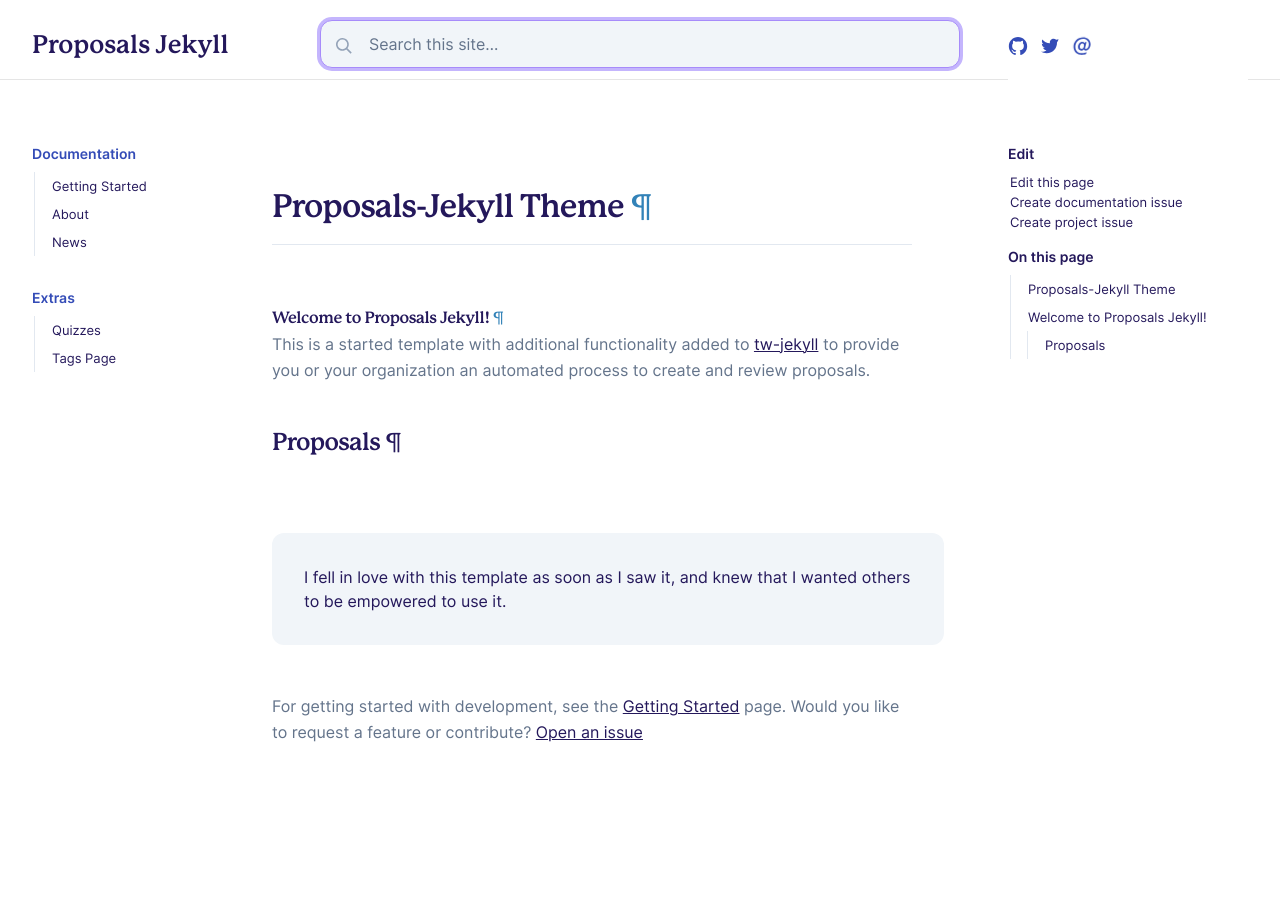
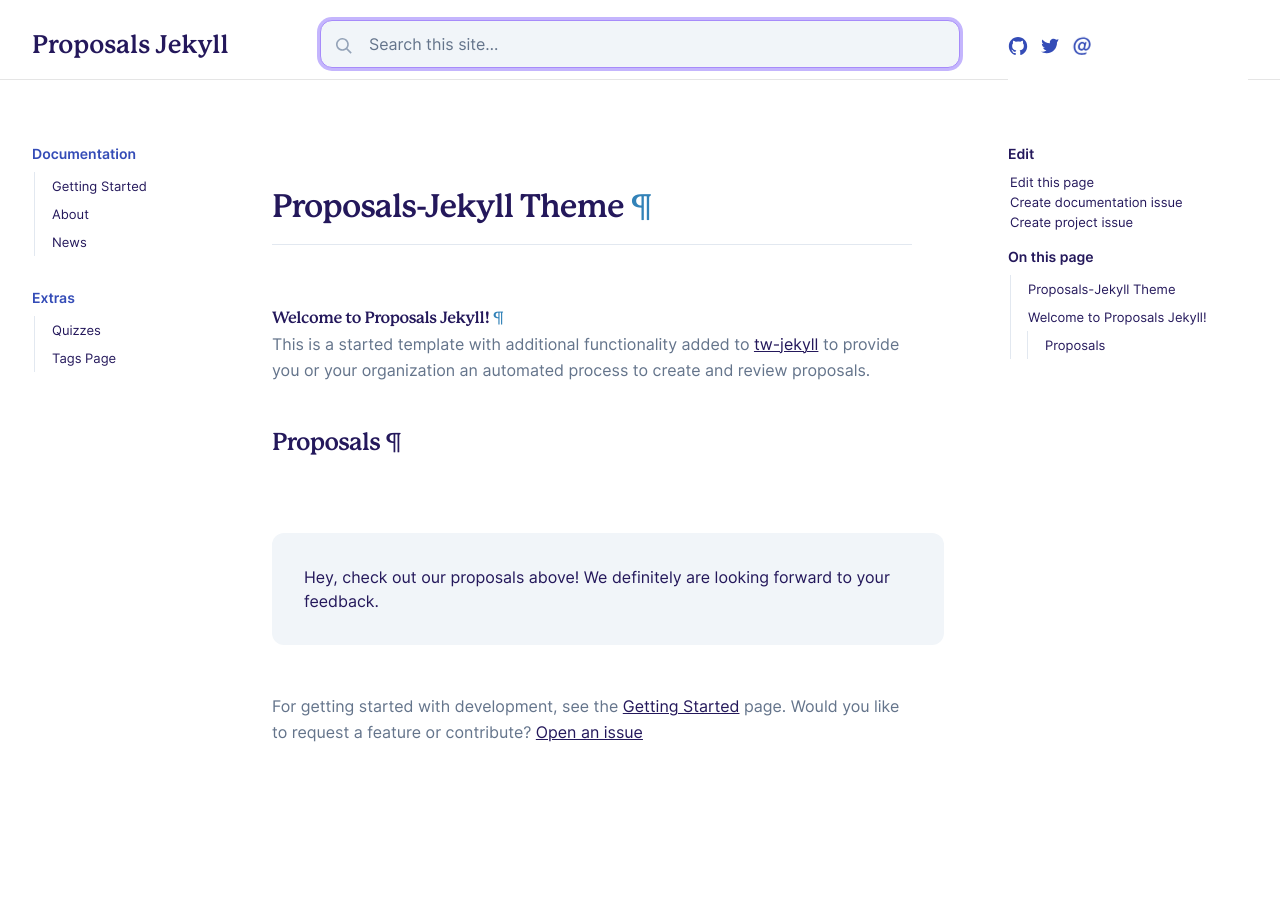
Before and after one commit to vsoch/proposal-jekyll, a Jekyll site: the page built from docs/pages/index.md, in a window 1280 px wide. Built offline with Jekyll 4.4.1, drawn with Linux system fonts in a browser that asks for light colours.

```diff
--- a/docs/pages/index.md
+++ b/docs/pages/index.md
@@ -20,6 +20,6 @@ to provide you or your organization an automated process to create and review pr
 
 {% endif %}
 
-{% include callout.html text="I fell in love with this template as soon as I saw it, and knew that I wanted others to be empowered to use it." %}
+{% include callout.html text="Hey, check out our proposals above! We definitely are looking forward to your feedback." %}
 
 For getting started with development, see the {% include doc.html name="Getting Started" path="getting-started" %} page. Would you like to request a feature or contribute? [Open an issue]({{ site.repo }}/issues)
```
